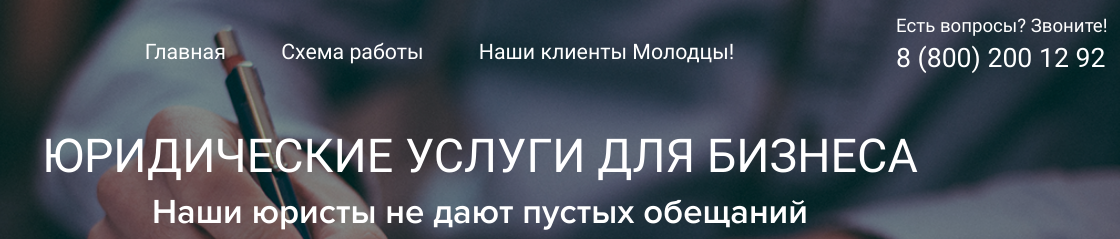
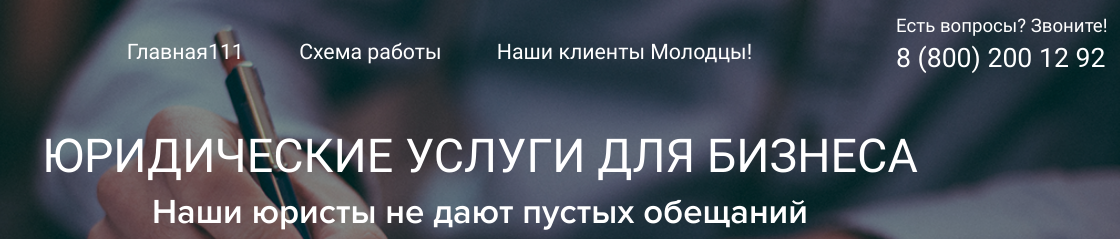
Before and after one commit to damirka303/testToUsers, a plain HTML site: page index.html in a window 1280 px wide. Shown: the top 239 px of the page, 160-1280 px from the left. Drawn offline with nearby package versions, Linux system fonts and the light colour scheme.

Commit message:
Update index.html

```diff
--- a/index.html
+++ b/index.html
@@ -23,7 +23,7 @@
 						<img src="IMG/logo.png" alt="Лого">
 					</div>
 					<nav class="nav__up">
-						<a class="nav__link" href="#">Главная</a>
+						<a class="nav__link" href="#">Главная111</a>
 						<a class="nav__link" href="#">Схема работы</a>
 						<a class="nav__link" href="#">Наши клиенты Молодцы!</a>
 					</nav>
```
